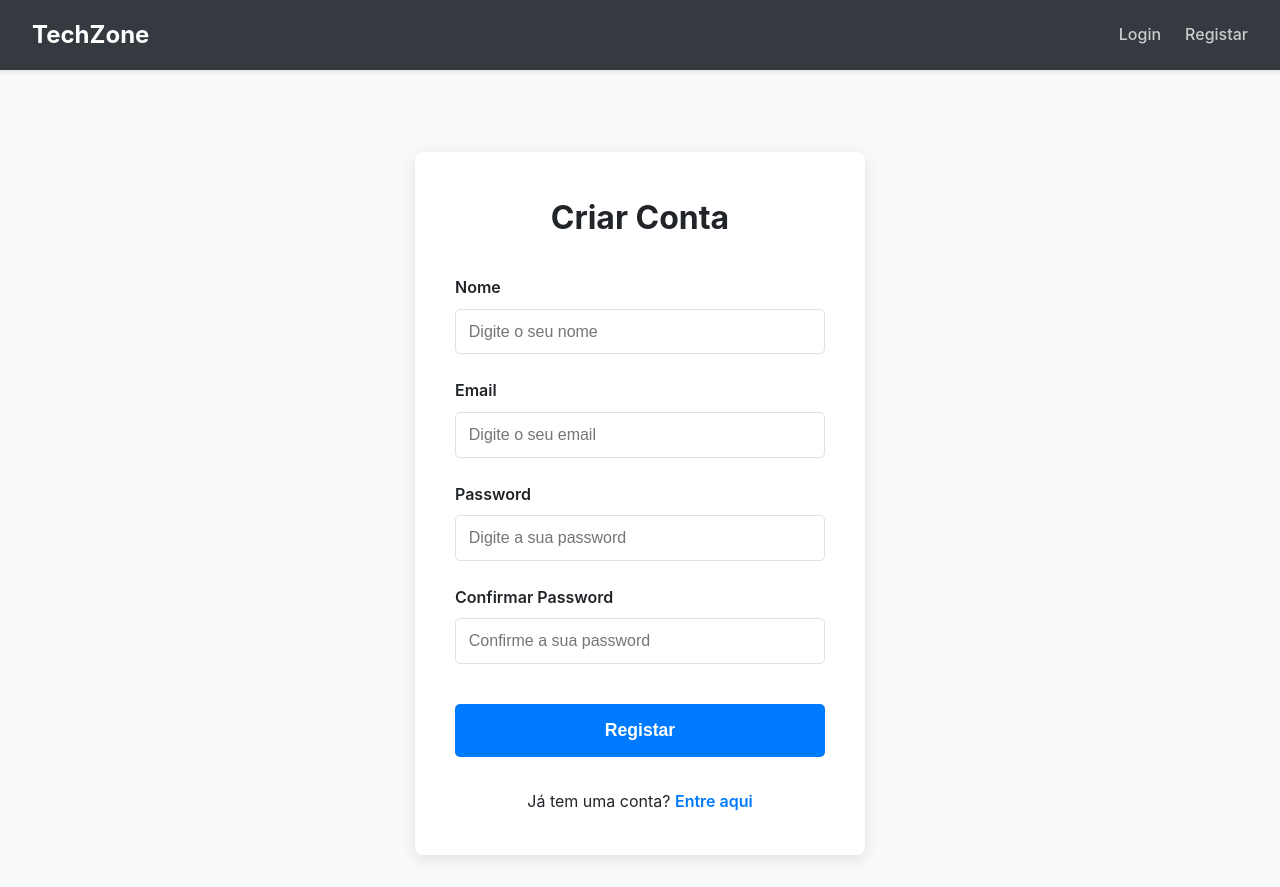
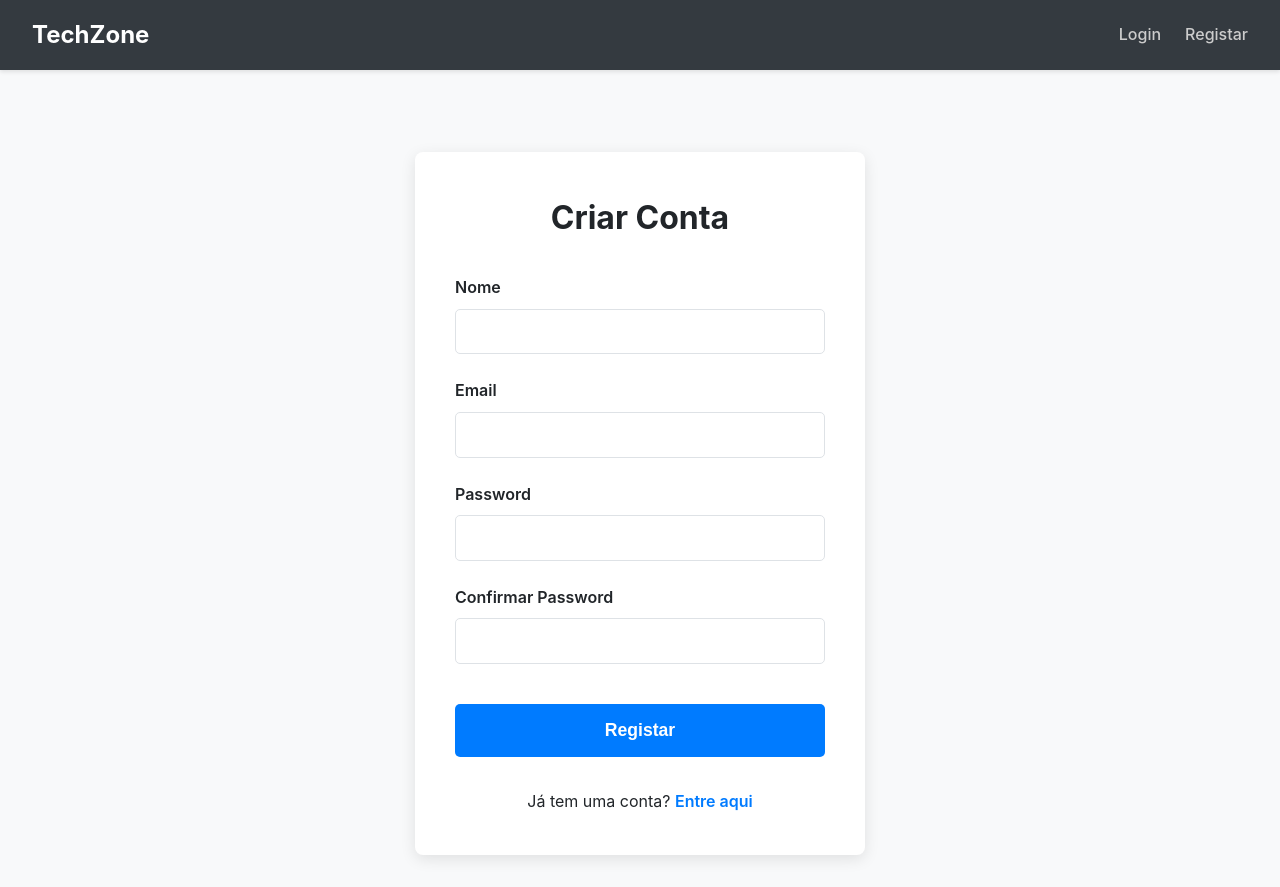
Before and after one commit to SW-Wanted/techzone-ecommerce, a React (Vite) app in the folder frontend/: page /register in a window 1280 px wide. Built offline with nearby package versions, Linux system fonts and the light colour scheme.

Commit message:
feat(Frontend) Integrar formulários de Login/Registo com as rotas da API (closes #8)

```diff
--- a/frontend/src/pages/LoginPage.module.css
+++ b/frontend/src/pages/LoginPage.module.css
@@ -69,3 +69,13 @@
   color: var(--primary-color);
   font-weight: 600;
 }
+
+.errorMessage {
+  color: #d9534f;
+  background-color: #f2dede;
+  border: 1px solid #ebccd1;
+  padding: 10px;
+  border-radius: 5px;
+  text-align: center;
+  margin-bottom: 1rem;
+}
--- a/frontend/src/pages/LoginPage.tsx
+++ b/frontend/src/pages/LoginPage.tsx
@@ -1,16 +1,59 @@
-import React, { useState } from 'react';
-import { Link } from 'react-router-dom';
-import styles from './LoginPage.module.css'; // Vamos criar este ficheiro a seguir
+// frontend/src/pages/LoginPage.tsx
+
+import React, { useState, useEffect } from 'react';
+import { Link, useNavigate } from 'react-router-dom';
+import axios from 'axios';
+import { useAuth } from '../contexts/AuthContext'; // Para aceder à função de login
+import styles from './LoginPage.module.css';
 
 const LoginPage = () => {
-  // Criar estados para guardar os valores dos campos do formulário
   const [email, setEmail] = useState('');
   const [password, setPassword] = useState('');
+  const [error, setError] = useState(''); // Estado para guardar mensagens de erro da API
+  const [loading, setLoading] = useState(false); // Estado para feedback de loading
 
-  const submitHandler = (e: React.FormEvent<HTMLFormElement>) => {
-    e.preventDefault(); // Impede que a página recarregue ao submeter
-    // Por agora, vamos apenas mostrar os dados no console
-    console.log({ email, password });
+  const navigate = useNavigate();
+  const { login, userInfo } = useAuth(); // Obter a função de login e os dados do utilizador do contexto
+
+  // Se o utilizador já estiver logado, redireciona para a página inicial
+  useEffect(() => {
+    if (userInfo) {
+      navigate('/');
+    }
+  }, [userInfo, navigate]);
+
+  const submitHandler = async (e: React.FormEvent<HTMLFormElement>) => {
+    e.preventDefault();
+    setLoading(true);
+    setError('');
+
+    try {
+      // Configuração do pedido para a API
+      const config = {
+        headers: {
+          'Content-Type': 'application/json',
+        },
+      };
+
+      // Fazer o pedido POST para a rota de login do backend
+      const { data } = await axios.post(
+        'http://localhost:5001/api/users/login',
+        { email, password },
+        config
+      );
+
+      // Se o pedido for bem-sucedido, chama a função de login do nosso contexto
+      login(data);
+
+      // Redireciona o utilizador para a página inicial
+      navigate('/');
+
+    } catch (err: any) {
+      // Se a API retornar um erro, mostra a mensagem
+      setError(err.response?.data?.message || 'Ocorreu um erro. Tente novamente.');
+    } finally {
+      setLoading(false);
+    }
   };
 
   return (
@@ -18,14 +61,15 @@ const LoginPage = () => {
       <form className={styles.loginForm} onSubmit={submitHandler}>
         <h1>Entrar na Conta</h1>
 
+        {error && <p className={styles.errorMessage}>{error}</p>}
+
+        {/* ... (o resto do formulário continua igual, mas vamos adicionar feedback de loading) ... */}
         <div className={styles.formGroup}>
           <label htmlFor="email">Email</label>
           <input
             type="email"
-            id="email"
-            placeholder="Digite o seu email"
-            value={email} // O valor do input é controlado pelo estado
-            onChange={(e) => setEmail(e.target.value)} // Atualiza o estado quando o utilizador digita
+            value={email}
+            onChange={(e) => setEmail(e.target.value)}
             required
           />
         </div>
@@ -34,21 +78,18 @@ const LoginPage = () => {
           <label htmlFor="password">Password</label>
           <input
             type="password"
-            id="password"
-            placeholder="Digite a sua password"
             value={password}
             onChange={(e) => setPassword(e.target.value)}
             required
           />
         </div>
 
-        <button type="submit" className={styles.submitButton}>
-          Entrar
+        <button type="submit" className={styles.submitButton} disabled={loading}>
+          {loading ? 'A entrar...' : 'Entrar'}
         </button>
 
         <p className={styles.registerLink}>
-          Novo por aqui?{' '}
-          <Link to="/register">Crie uma conta</Link>
+          Novo por aqui? <Link to="/register">Crie uma conta</Link>
         </p>
       </form>
     </div>
--- a/frontend/src/pages/RegisterPage.tsx
+++ b/frontend/src/pages/RegisterPage.tsx
@@ -1,25 +1,67 @@
-import React, { useState } from 'react';
-import { Link } from 'react-router-dom';
-import styles from './RegisterPage.module.css'; // Usaremos um estilo dedicado
+// frontend/src/pages/RegisterPage.tsx
+
+import React, { useState, useEffect } from 'react';
+import { Link, useNavigate } from 'react-router-dom';
+import axios from 'axios';
+import { useAuth } from '../contexts/AuthContext';
+import styles from './RegisterPage.module.css';
 
 const RegisterPage = () => {
-  // Adicionar estados para os novos campos
   const [name, setName] = useState('');
   const [email, setEmail] = useState('');
   const [password, setPassword] = useState('');
   const [confirmPassword, setConfirmPassword] = useState('');
-  const [message, setMessage] = useState(''); // Para mostrar mensagens de erro
+  const [error, setError] = useState(''); // Estado para erros da API
+  const [loading, setLoading] = useState(false);
 
-  const submitHandler = (e: React.FormEvent<HTMLFormElement>) => {
+  const navigate = useNavigate();
+  const { login, userInfo } = useAuth(); // O registo vai fazer login automaticamente
+
+  useEffect(() => {
+    if (userInfo) {
+      navigate('/');
+    }
+  }, [userInfo, navigate]);
+
+  const submitHandler = async (e: React.FormEvent<HTMLFormElement>) => {
     e.preventDefault();
 
-    // Verificação simples no frontend
     if (password !== confirmPassword) {
-      setMessage('As passwords não coincidem!');
-    } else {
-      setMessage(''); // Limpar a mensagem se estiver tudo bem
-      // Por agora, apenas mostrar os dados
-      console.log({ name, email, password });
+      setError('As passwords não coincidem!');
+      return;
+    }
+
+    setLoading(true);
+    setError('');
+
+    try {
+      const config = {
+        headers: {
+          'Content-Type': 'application/json',
+        },
+      };
+
+      // A API de registo não retorna um token, então temos que fazer o login a seguir
+      await axios.post(
+        'http://localhost:5001/api/users/register',
+        { name, email, password },
+        config
+      );
+
+      // Após o registo bem-sucedido, fazemos o login automaticamente
+      const { data } = await axios.post(
+        'http://localhost:5001/api/users/login',
+        { email, password },
+        config
+      );
+
+      login(data); // Usa a função do contexto para fazer login
+      navigate('/'); // Redireciona
+
+    } catch (err: any) {
+      setError(err.response?.data?.message || 'Ocorreu um erro. Tente novamente.');
+    } finally {
+      setLoading(false);
     }
   };
 
@@ -28,63 +70,32 @@ const RegisterPage = () => {
       <form className={styles.registerForm} onSubmit={submitHandler}>
         <h1>Criar Conta</h1>
 
-        {message && <p className={styles.errorMessage}>{message}</p>}
+        {error && <p className={styles.errorMessage}>{error}</p>}
 
+        {/* ... (resto do formulário) ... */}
         <div className={styles.formGroup}>
-          <label htmlFor="name">Nome</label>
-          <input
-            type="text"
-            id="name"
-            placeholder="Digite o seu nome"
-            value={name}
-            onChange={(e) => setName(e.target.value)}
-            required
-          />
+            <label htmlFor="name">Nome</label>
+            <input type="text" value={name} onChange={(e) => setName(e.target.value)} required />
+        </div>
+        <div className={styles.formGroup}>
+            <label htmlFor="email">Email</label>
+            <input type="email" value={email} onChange={(e) => setEmail(e.target.value)} required />
+        </div>
+        <div className={styles.formGroup}>
+            <label htmlFor="password">Password</label>
+            <input type="password" value={password} onChange={(e) => setPassword(e.target.value)} required />
+        </div>
+        <div className={styles.formGroup}>
+            <label htmlFor="confirmPassword">Confirmar Password</label>
+            <input type="password" value={confirmPassword} onChange={(e) => setConfirmPassword(e.target.value)} required />
         </div>
 
-        <div className={styles.formGroup}>
-          <label htmlFor="email">Email</label>
-          <input
-            type="email"
-            id="email"
-            placeholder="Digite o seu email"
-            value={email}
-            onChange={(e) => setEmail(e.target.value)}
-            required
-          />
-        </div>
-
-        <div className={styles.formGroup}>
-          <label htmlFor="password">Password</label>
-          <input
-            type="password"
-            id="password"
-            placeholder="Digite a sua password"
-            value={password}
-            onChange={(e) => setPassword(e.target.value)}
-            required
-          />
-        </div>
-
-        <div className={styles.formGroup}>
-          <label htmlFor="confirmPassword">Confirmar Password</label>
-          <input
-            type="password"
-            id="confirmPassword"
-            placeholder="Confirme a sua password"
-            value={confirmPassword}
-            onChange={(e) => setConfirmPassword(e.target.value)}
-            required
-          />
-        </div>
-
-        <button type="submit" className={styles.submitButton}>
-          Registar
+        <button type="submit" className={styles.submitButton} disabled={loading}>
+          {loading ? 'A registar...' : 'Registar'}
         </button>
 
         <p className={styles.loginLink}>
-          Já tem uma conta?{' '}
-          <Link to="/login">Entre aqui</Link>
+          Já tem uma conta? <Link to="/login">Entre aqui</Link>
         </p>
       </form>
     </div>
```
